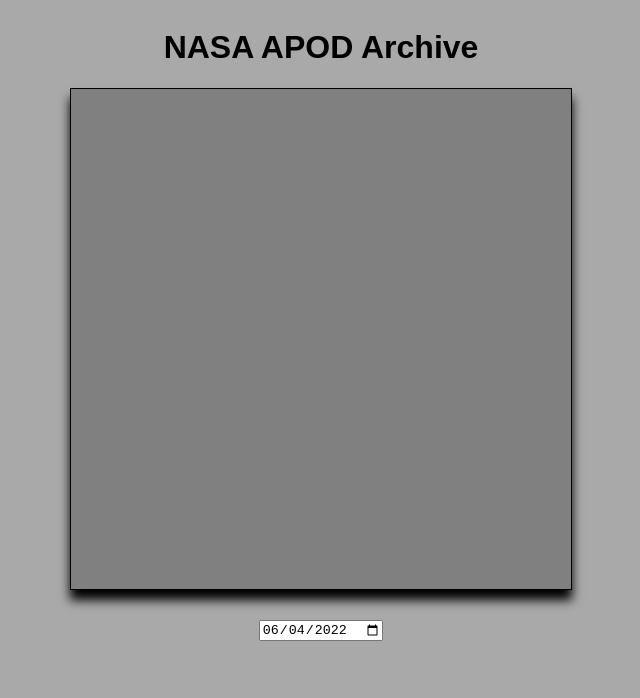
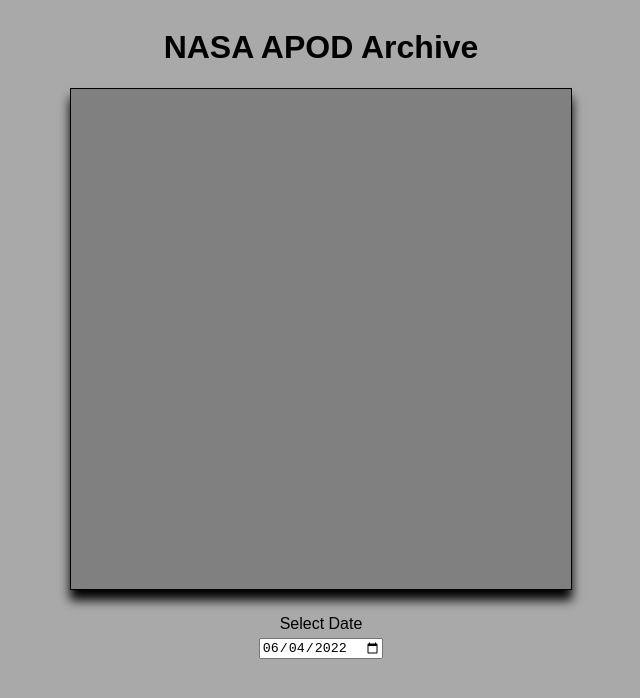
Before and after one commit to johnmal-dev/nasa-apod-app, a plain HTML site: page index.html in a window 1280 px wide. Shown: the whole page, without its empty margins (319-959 px from the left). Drawn offline with Linux system fonts and the light colour scheme; no server answers.

Commit message:
add label for date input

```diff
--- a/index.html
+++ b/index.html
@@ -16,6 +16,7 @@
         <img src="" alt="" />
         <iframe width="420" height="315" src=""></iframe>
       </div>
+      <label for="date">Select Date</label>
       <input type="date" name="date" id="date" onchange="getAPOD()" />
       <script src="script.js"></script>
     </div>
--- a/style.css
+++ b/style.css
@@ -32,6 +32,7 @@
   aspect-ratio: 1/1;
   text-align: center;
   box-shadow: 0 10px 10px black;
+  margin-bottom: 25px;
 }
 
 img {
@@ -48,7 +49,7 @@
 }
 
 input {
-  margin-top: 30px;
+  margin-top: 5px;
 }
 
 .btn {
```
